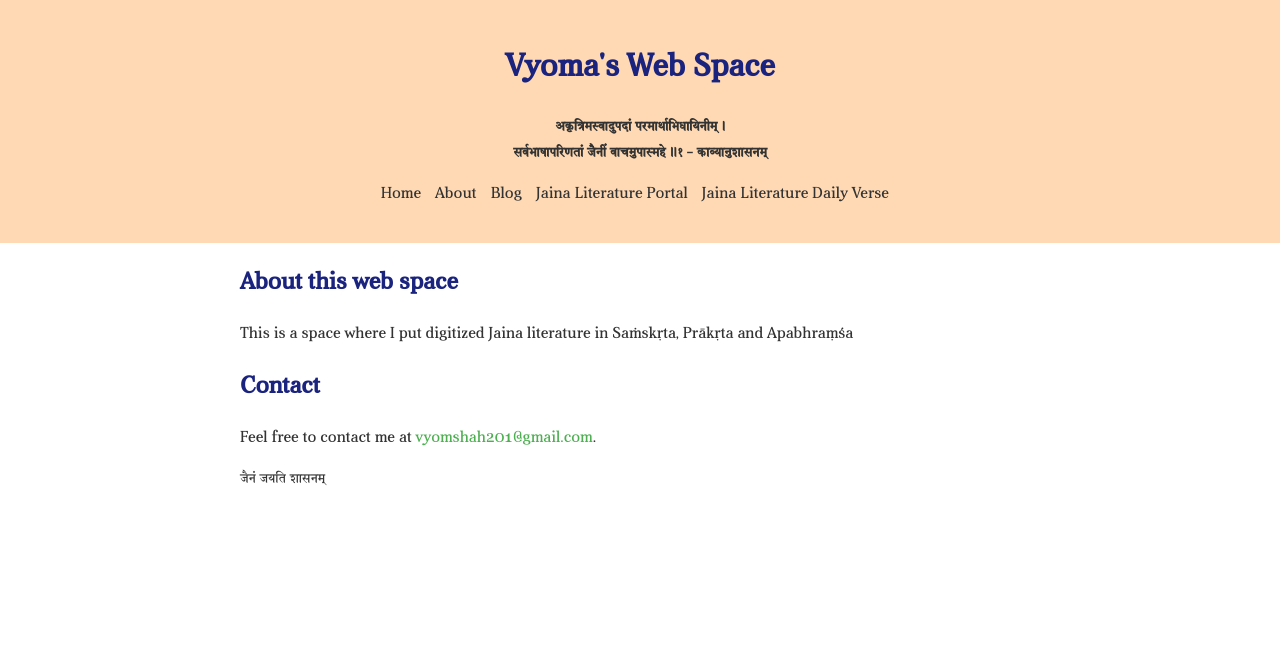
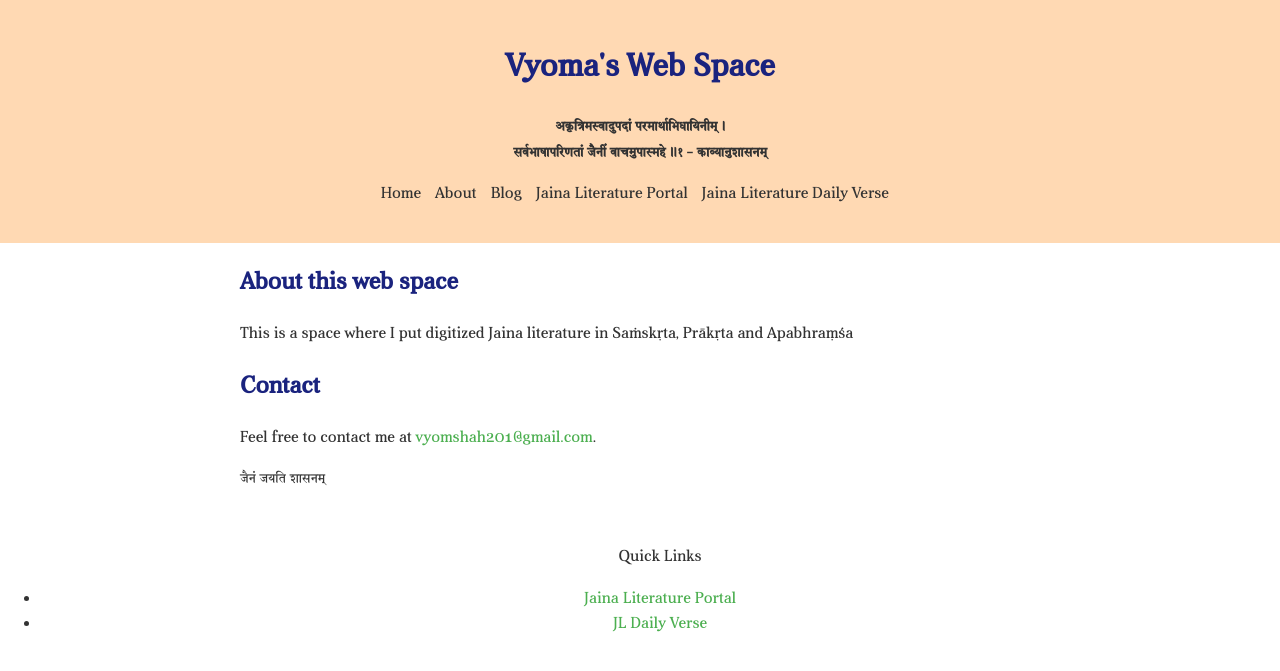
Before and after one commit to svyoma/svyoma.github.io, a Jekyll site: the page index.html, which Jekyll copies as it is, in a window 1280 px wide. Shown: the top 671 px of the page. Built offline with Jekyll 4.4.1, drawn with Linux system fonts in a browser that asks for light colours.

Commit message:
Update index.html

```diff
--- a/index.html
+++ b/index.html
@@ -116,5 +116,12 @@
         <p>Feel free to contact me at <a href="mailto:vyomshah201@gmail.com">vyomshah201@gmail.com</a>.</p>
         <p> जैनं जयति शासनम् </p>
     </main>
+<footer>
+    <ul class="quicklinks">
+	    <p>Quick Links</p>
+        <li><a href="https://svyoma.github.io/jaina-literature/">Jaina Literature Portal</a></li>
+        <li><a href="https://www.facebook.com">JL Daily Verse</a></li>
+    </ul>
+</footer>
 </body>
 </html>
```
